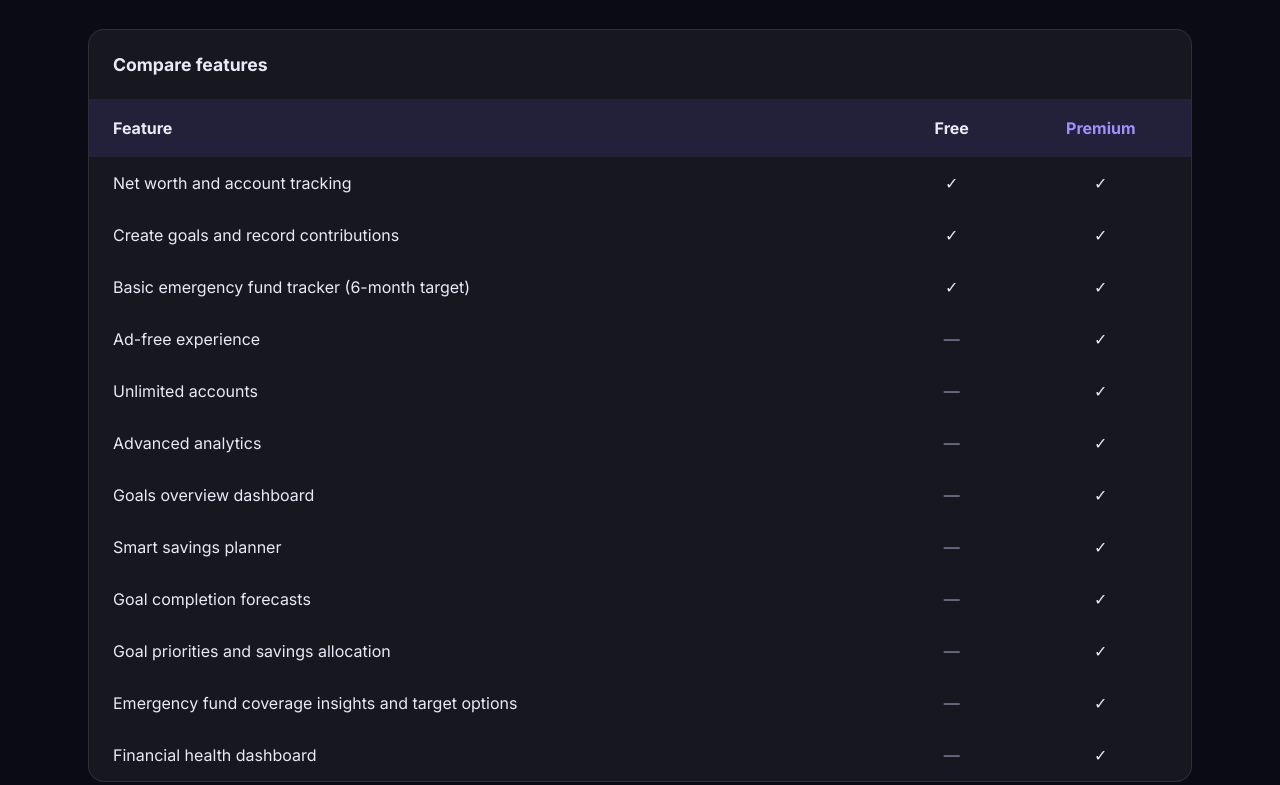
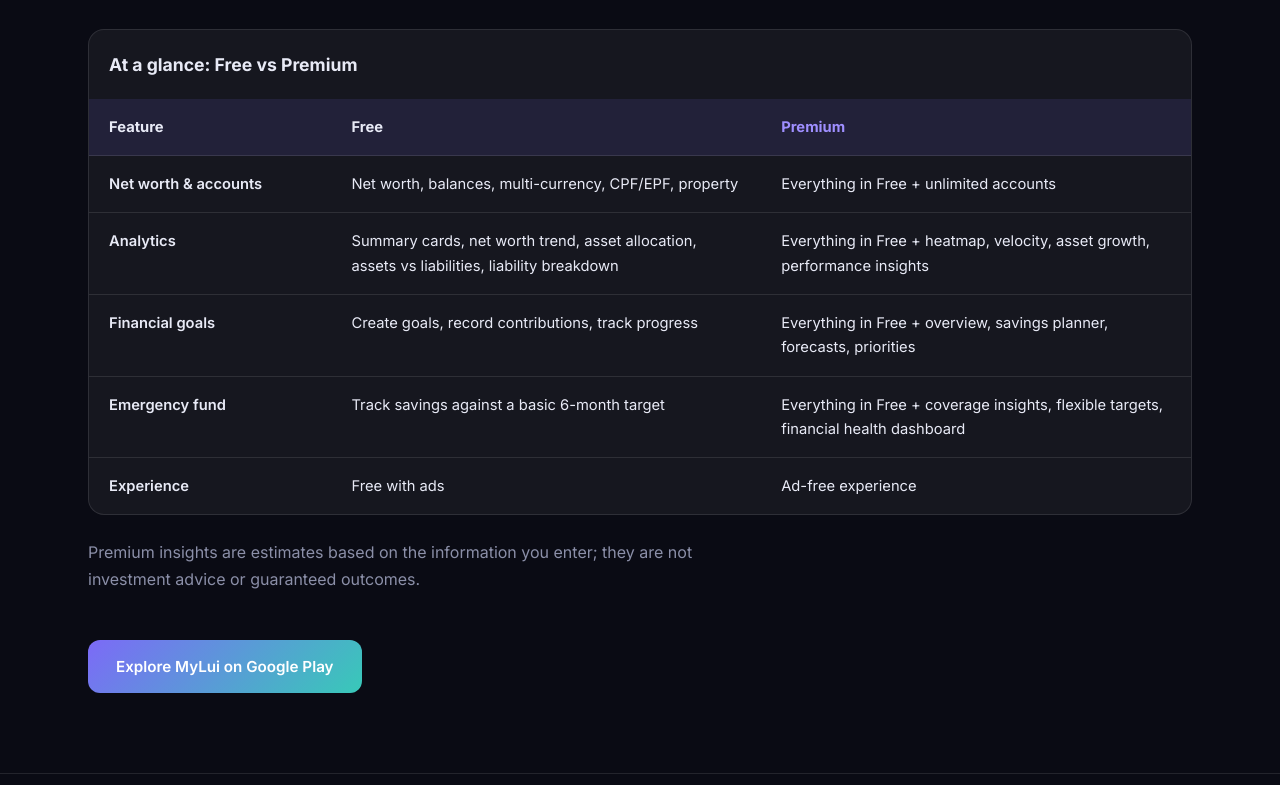
Before and after one commit to wynnteo/mylui_public, a plain HTML site: page index.html in a window 1280 px wide. Shown: the part 3265-4050 px from the top of the page. Drawn offline with Linux system fonts and the light colour scheme.

Commit message:
Condense Free Premium marketing comparison into five high-impact rows

```diff
--- a/index.html
+++ b/index.html
@@ -512,7 +512,7 @@
     <div class="wrap">
       <div class="section-label">Free vs Premium</div>
       <h2>Start free. Upgrade when you need more.</h2>
-      <p class="section-sub">MyLui keeps essential tracking available for free. Premium adds deeper insights and planning tools. Both monthly and annual subscriptions unlock the same features.</p>
+      <p class="section-sub">MyLui Free already includes powerful net worth charts and essential goal tracking. Premium adds deeper insights, smarter planning and an ad-free experience. Both monthly and annual subscriptions unlock the same features.</p>
       <div class="feat-grid">
         <div class="feat-card wide">
           <div class="section-label">FREE</div>
@@ -527,26 +527,39 @@
         </div>
       </div>
       <div style="margin-top:2rem;overflow-x:auto;border:1px solid var(--border);border-radius:16px;background:var(--surface)">
-        <table style="width:100%;border-collapse:collapse;min-width:440px;text-align:left">
-          <caption style="text-align:left;padding:1.25rem 1.5rem;font-weight:700;font-size:1.1rem">Compare features</caption>
+        <table style="width:100%;border-collapse:collapse;min-width:620px;text-align:left;font-size:.92rem">
+          <caption style="text-align:left;padding:1.25rem;font-weight:700;font-size:1.1rem">At a glance: Free vs Premium</caption>
           <thead><tr style="background:rgba(124,106,247,.12)">
-            <th scope="col" style="padding:1rem 1.5rem">Feature</th>
-            <th scope="col" style="padding:1rem;text-align:center">Free</th>
-            <th scope="col" style="padding:1rem;text-align:center;color:var(--purple2)">Premium</th>
+            <th scope="col" style="padding:1rem 1.25rem;width:22%">Feature</th>
+            <th scope="col" style="padding:1rem 1.25rem;width:39%">Free</th>
+            <th scope="col" style="padding:1rem 1.25rem;width:39%;color:var(--purple2)">Premium</th>
           </tr></thead>
           <tbody>
-            <tr><td style="padding:.8rem 1.5rem">Net worth and account tracking</td><td style="text-align:center">✓</td><td style="text-align:center">✓</td></tr>
-            <tr><td style="padding:.8rem 1.5rem">Create goals and record contributions</td><td style="text-align:center">✓</td><td style="text-align:center">✓</td></tr>
-            <tr><td style="padding:.8rem 1.5rem">Basic emergency fund tracker (6-month target)</td><td style="text-align:center">✓</td><td style="text-align:center">✓</td></tr>
-            <tr><td style="padding:.8rem 1.5rem">Ad-free experience</td><td style="text-align:center;color:var(--muted)">—</td><td style="text-align:center">✓</td></tr>
-            <tr><td style="padding:.8rem 1.5rem">Unlimited accounts</td><td style="text-align:center;color:var(--muted)">—</td><td style="text-align:center">✓</td></tr>
-            <tr><td style="padding:.8rem 1.5rem">Advanced analytics</td><td style="text-align:center;color:var(--muted)">—</td><td style="text-align:center">✓</td></tr>
-            <tr><td style="padding:.8rem 1.5rem">Goals overview dashboard</td><td style="text-align:center;color:var(--muted)">—</td><td style="text-align:center">✓</td></tr>
-            <tr><td style="padding:.8rem 1.5rem">Smart savings planner</td><td style="text-align:center;color:var(--muted)">—</td><td style="text-align:center">✓</td></tr>
-            <tr><td style="padding:.8rem 1.5rem">Goal completion forecasts</td><td style="text-align:center;color:var(--muted)">—</td><td style="text-align:center">✓</td></tr>
-            <tr><td style="padding:.8rem 1.5rem">Goal priorities and savings allocation</td><td style="text-align:center;color:var(--muted)">—</td><td style="text-align:center">✓</td></tr>
-            <tr><td style="padding:.8rem 1.5rem">Emergency fund coverage insights and target options</td><td style="text-align:center;color:var(--muted)">—</td><td style="text-align:center">✓</td></tr>
-            <tr><td style="padding:.8rem 1.5rem">Financial health dashboard</td><td style="text-align:center;color:var(--muted)">—</td><td style="text-align:center">✓</td></tr>
+            <tr style="border-top:1px solid var(--border)">
+              <th scope="row" style="padding:1rem 1.25rem;font-weight:600;vertical-align:top">Net worth &amp; accounts</th>
+              <td style="padding:1rem 1.25rem;vertical-align:top">Net worth, balances, multi-currency, CPF/EPF, property</td>
+              <td style="padding:1rem 1.25rem;vertical-align:top">Everything in Free + unlimited accounts</td>
+            </tr>
+            <tr style="border-top:1px solid var(--border)">
+              <th scope="row" style="padding:1rem 1.25rem;font-weight:600;vertical-align:top">Analytics</th>
+              <td style="padding:1rem 1.25rem;vertical-align:top">Summary cards, net worth trend, asset allocation, assets vs liabilities, liability breakdown</td>
+              <td style="padding:1rem 1.25rem;vertical-align:top">Everything in Free + heatmap, velocity, asset growth, performance insights</td>
+            </tr>
+            <tr style="border-top:1px solid var(--border)">
+              <th scope="row" style="padding:1rem 1.25rem;font-weight:600;vertical-align:top">Financial goals</th>
+              <td style="padding:1rem 1.25rem;vertical-align:top">Create goals, record contributions, track progress</td>
+              <td style="padding:1rem 1.25rem;vertical-align:top">Everything in Free + overview, savings planner, forecasts, priorities</td>
+            </tr>
+            <tr style="border-top:1px solid var(--border)">
+              <th scope="row" style="padding:1rem 1.25rem;font-weight:600;vertical-align:top">Emergency fund</th>
+              <td style="padding:1rem 1.25rem;vertical-align:top">Track savings against a basic 6-month target</td>
+              <td style="padding:1rem 1.25rem;vertical-align:top">Everything in Free + coverage insights, flexible targets, financial health dashboard</td>
+            </tr>
+            <tr style="border-top:1px solid var(--border)">
+              <th scope="row" style="padding:1rem 1.25rem;font-weight:600;vertical-align:top">Experience</th>
+              <td style="padding:1rem 1.25rem;vertical-align:top">Free with ads</td>
+              <td style="padding:1rem 1.25rem;vertical-align:top">Ad-free experience</td>
+            </tr>
           </tbody>
         </table>
       </div>
```
